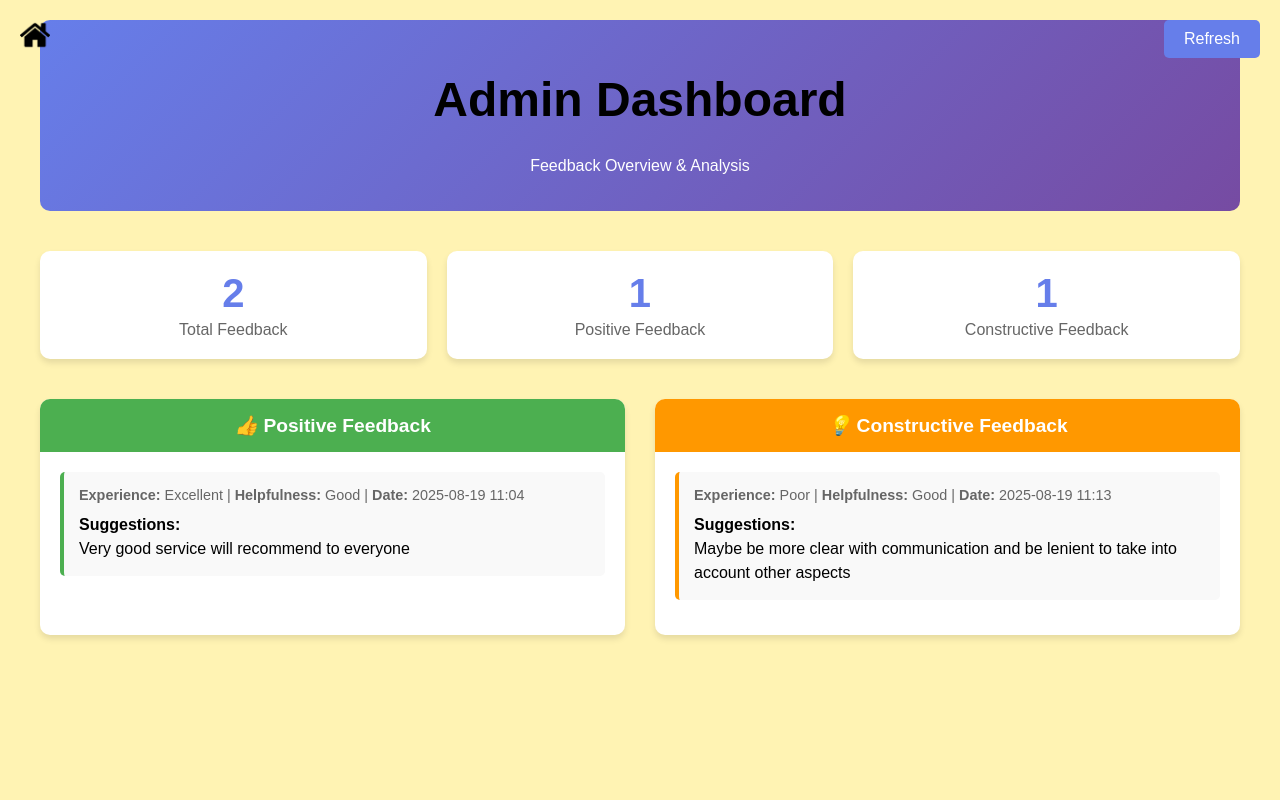
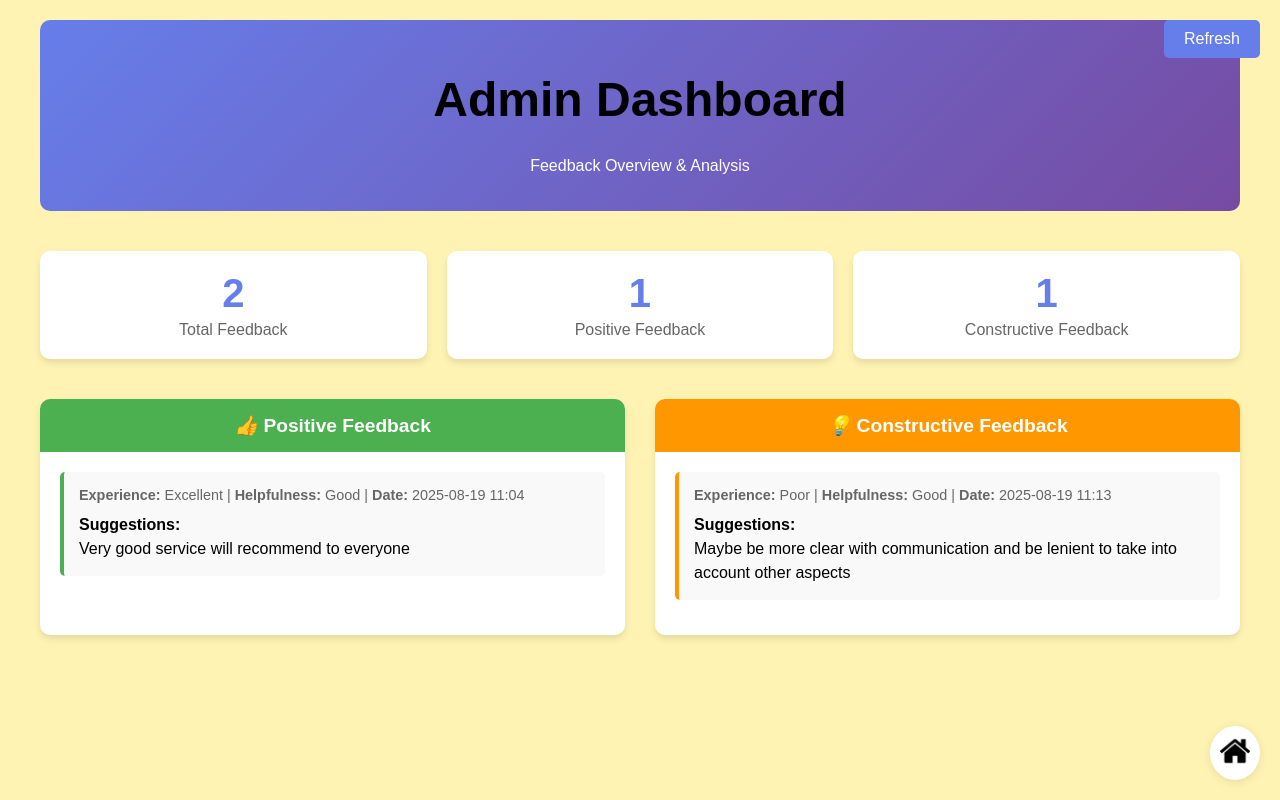
Before and after one commit to SUDD-dawg/Low-Risk, a Flask app: page /dashboard in a window 1280 px wide. Run offline with Flask 3, Linux system fonts and the light colour scheme; data comes from the database, SQL or seed files in the repository.

Commit message:
relocated the home link in the admin dashboard to bottom right for better aesthetics and usability as the home link is bottom right in every other UI

```diff
--- a/templates/dashboard.html
+++ b/templates/dashboard.html
@@ -115,12 +115,22 @@
         }
 
         .home-link {
-            position: absolute;
-            top: 20px;
-            left: 20px;
+            position: fixed;
+            bottom: 20px;
+            right: 20px;
             text-decoration: none;
             color: #667eea;
             font-weight: bold;
+            z-index: 1000;
+            background: white;
+            padding: 10px;
+            border-radius: 50%;
+            box-shadow: 0 2px 10px rgba(0,0,0,0.1);
+            transition: transform 0.3s ease;
+        }
+
+        .home-link:hover {
+            transform: scale(1.1);
         }
 
         .refresh-btn {
```
